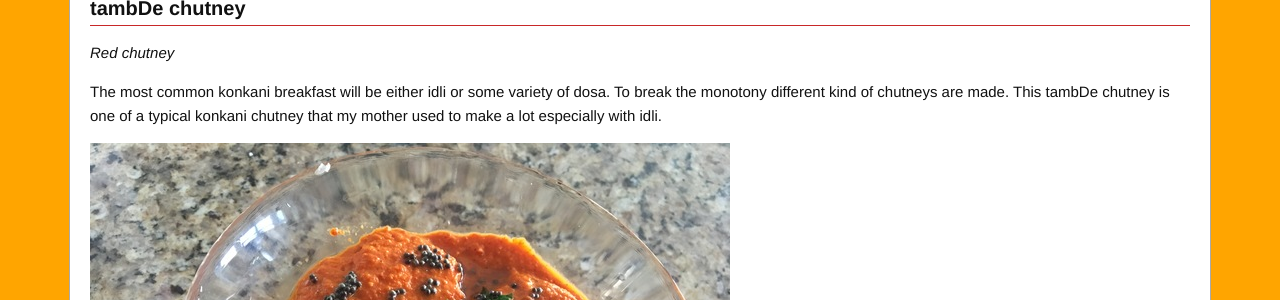
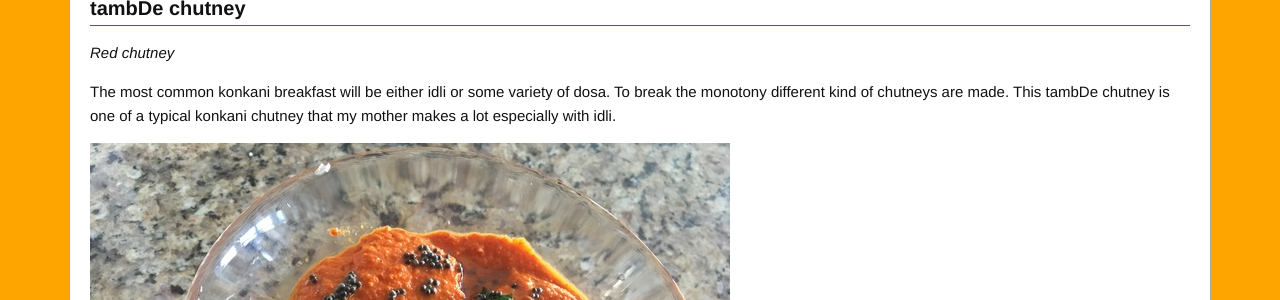
Before and after one commit to npai/npai.github.com, a Jekyll site: the page built from _posts/2019-03-21-tambdechutney.md, in a window 1280 px wide. Shown: the part 253-553 px from the top of the page. Built offline with Jekyll 4.4.1, drawn with Linux system fonts in a browser that asks for light colours; some web fonts are replaced; comment, search, counter and statistics services are not loaded.

Commit message:
Update 2019-03-21-tambdechutney.md

```diff
--- a/_posts/2019-03-21-tambdechutney.md
+++ b/_posts/2019-03-21-tambdechutney.md
@@ -7,7 +7,7 @@ permalink: taakakadi
 
 *Red chutney*
 
-The most common konkani breakfast will be either idli or some variety of dosa. To break the monotony different kind of chutneys are made. This tambDe chutney is one of a typical konkani chutney that my mother used to make a lot especially with idli.
+The most common konkani breakfast will be either idli or some variety of dosa. To break the monotony different kind of chutneys are made. This tambDe chutney is one of a typical konkani chutney that my mother makes a lot especially with idli.
 
 ![](/images/IMG-4266_640x480.jpg)
 
```
